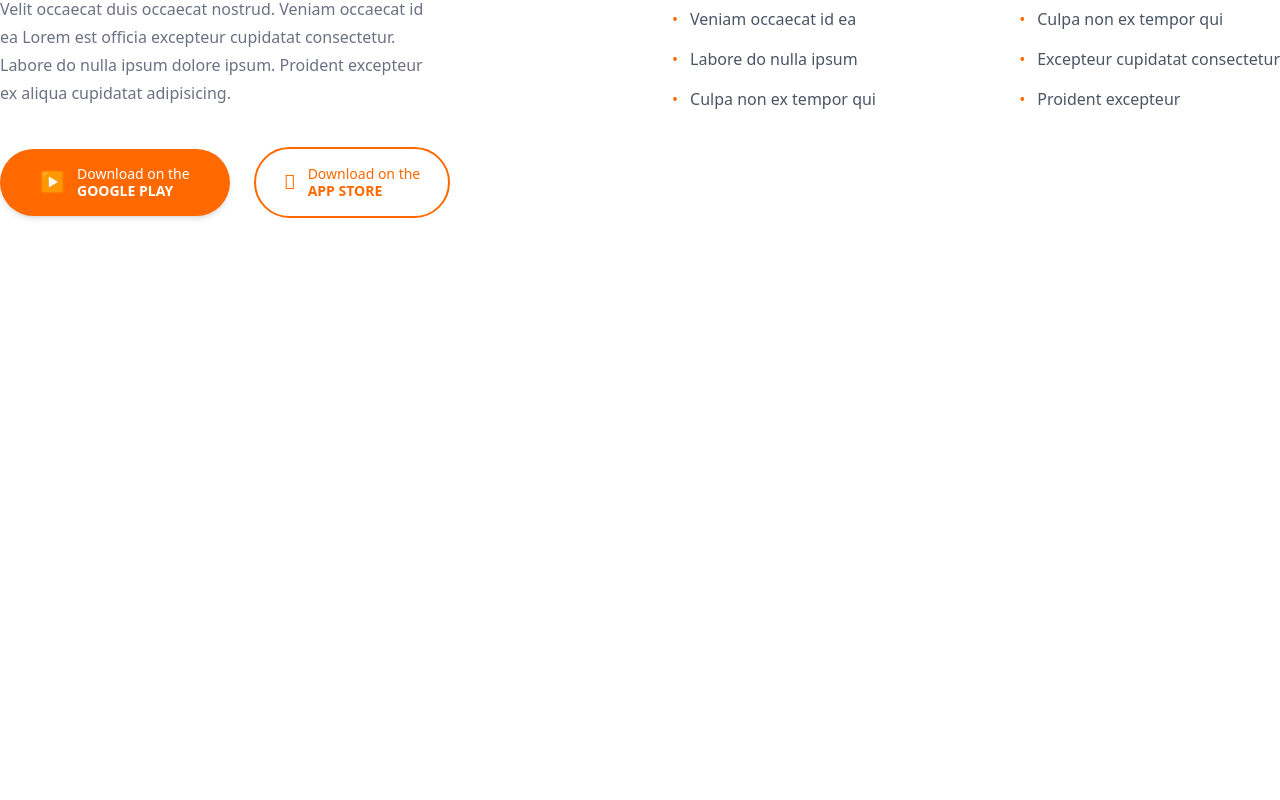
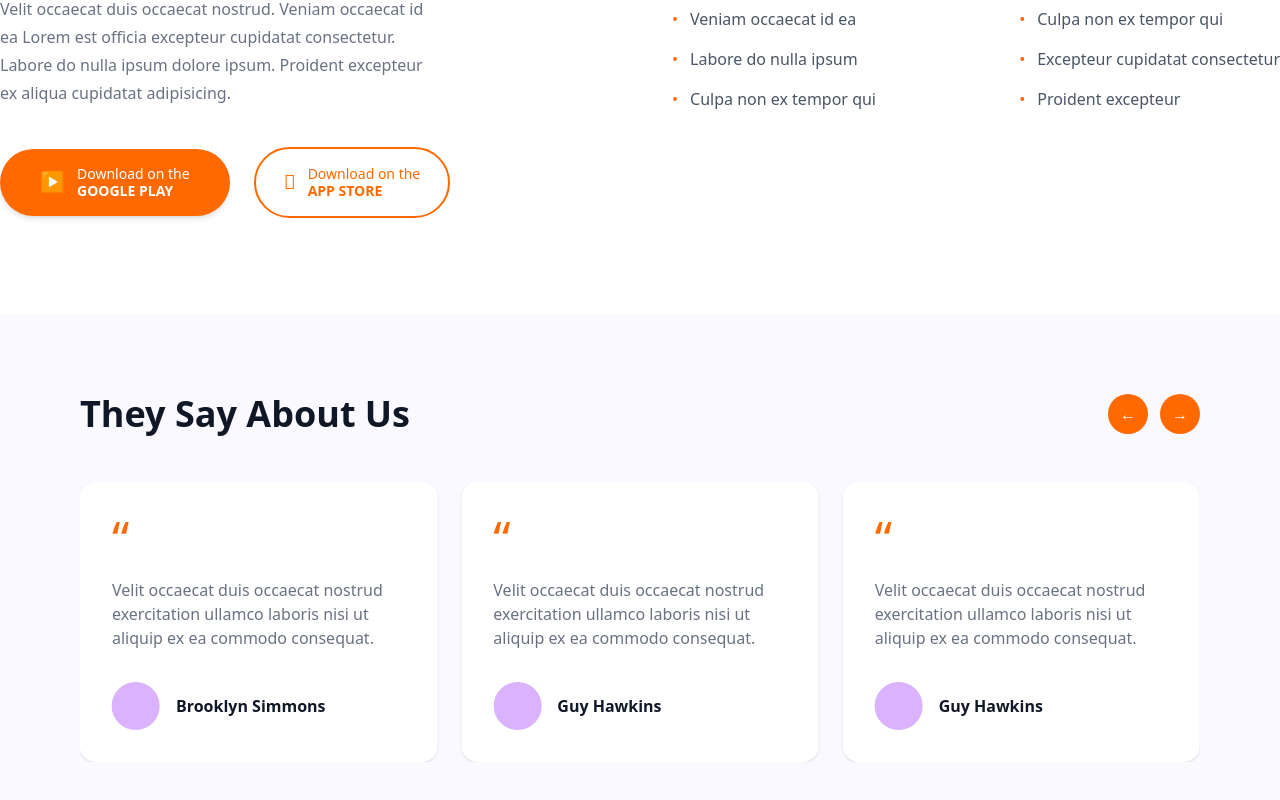
Before and after one commit to Mostofa-zaman/Upland, a React (Vite) app: page / in a window 1280 px wide. Shown: the part 3539-4339 px from the top of the page. Before the commit the page ends 3853 px from the top, so only its background shows below. Built offline with nearby package versions, Linux system fonts and the light colour scheme.

Commit message:
autoplay slider part done

```diff
--- a/package.json
+++ b/package.json
@@ -13,7 +13,8 @@
     "@tailwindcss/vite": "^4.1.18",
     "react": "^19.2.0",
     "react-dom": "^19.2.0",
-    "react-icons": "^5.5.0"
+    "react-icons": "^5.5.0",
+    "swiper": "^12.0.3"
   },
   "devDependencies": {
     "@eslint/js": "^9.39.1",
--- /dev/null
+++ b/src/components/testimonial/AboutSlider.jsx
@@ -0,0 +1,100 @@
+import { Swiper, SwiperSlide } from "swiper/react";
+import { Navigation, Autoplay } from "swiper/modules";
+import { useRef } from "react";
+
+import "swiper/css";
+import "swiper/css/navigation";
+
+const testimonials = [
+  {
+    name: "Brooklyn Simmons",
+    text: "Velit occaecat duis occaecat nostrud exercitation ullamco laboris nisi ut aliquip ex ea commodo consequat.",
+  },
+  {
+    name: "Brooklyn Simmons",
+    text: "Velit occaecat duis occaecat nostrud exercitation ullamco laboris nisi ut aliquip ex ea commodo consequat.",
+  },
+  {
+    name: "Guy Hawkins",
+    text: "Velit occaecat duis occaecat nostrud exercitation ullamco laboris nisi ut aliquip ex ea commodo consequat.",
+  },
+  {
+    name: "Guy Hawkins",
+    text: "Velit occaecat duis occaecat nostrud exercitation ullamco laboris nisi ut aliquip ex ea commodo consequat.",
+  },
+];
+
+const AboutSlider = () => {
+  const prevRef = useRef(null);
+  const nextRef = useRef(null);
+
+  return (
+    <section className="relative bg-[#faf9ff] py-20 overflow-hidden">
+      <div className="max-w-6xl mx-auto px-4">
+
+        {/* Header */}
+        <div className="flex items-center justify-between mb-12">
+          <h2 className="text-4xl font-bold text-gray-900">
+            They Say About Us
+          </h2>
+
+          <div className="flex gap-3">
+            <button
+              ref={prevRef}
+              className="w-10 h-10 rounded-full bg-orange-500 text-white flex items-center justify-center hover:bg-green-700 transition"
+            >
+              ←
+            </button>
+            <button
+              ref={nextRef}
+              className="w-10 h-10 rounded-full bg-orange-500 text-white flex items-center justify-center hover:bg-green-700 transition"
+            >
+              →
+            </button>
+          </div>
+        </div>
+
+        {/* Slider */}
+        <Swiper
+          modules={[Navigation, Autoplay]}
+          spaceBetween={24}
+          slidesPerView={3}
+          loop={true}
+          speed={800}
+          autoplay={{
+            delay: 2500,
+            disableOnInteraction: false,
+          }}
+          onBeforeInit={(swiper) => {
+            swiper.params.navigation.prevEl = prevRef.current;
+            swiper.params.navigation.nextEl = nextRef.current;
+          }}
+          navigation
+          breakpoints={{
+            0: { slidesPerView: 1 },
+            768: { slidesPerView: 2 },
+            1024: { slidesPerView: 3 },
+          }}
+        >
+          {testimonials.map((item, index) => (
+            <SwiperSlide key={index}>
+              <div className="bg-white rounded-2xl p-8 shadow-sm h-full">
+                <div className="text-orange-500 text-5xl mb-4">“</div>
+                <p className="text-gray-500 mb-8">{item.text}</p>
+                <div className="flex items-center gap-4">
+                  <div className="w-12 h-12 rounded-full bg-purple-300" />
+                  <span className="font-semibold text-gray-900">
+                    {item.name}
+                  </span>
+                </div>
+              </div>
+            </SwiperSlide>
+          ))}
+        </Swiper>
+
+      </div>
+    </section>
+  );
+};
+
+export default AboutSlider;
--- a/src/pages/Home.jsx
+++ b/src/pages/Home.jsx
@@ -5,6 +5,7 @@ import Feature from '../components/feature/Feature'
 import Popular from '../components/popular/Popular'
 import Presentation from '../components/prsentation/Presentation'
 import Easy from '../components/easy/Easy'
+import AboutSlider from '../components/testimonial/AboutSlider'
 
 
 const Home = () => {
@@ -16,6 +17,7 @@ const Home = () => {
     <Popular/>
     <Presentation/>
     <Easy/>
+    <AboutSlider/>
 
     </>
   )
```
Also changed, not shown: src/assets/Screenshot_1.png (added), 1 other file (tests, documents, lock files or other folders).
